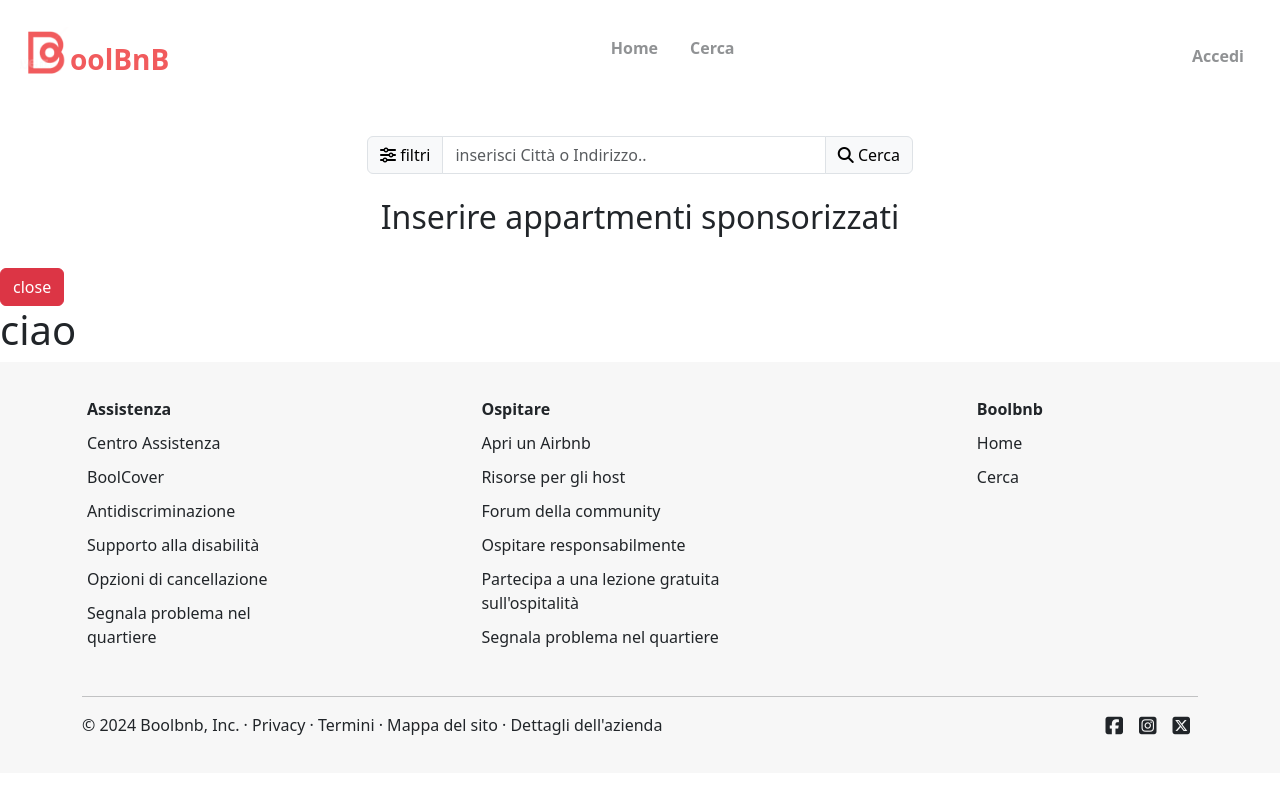
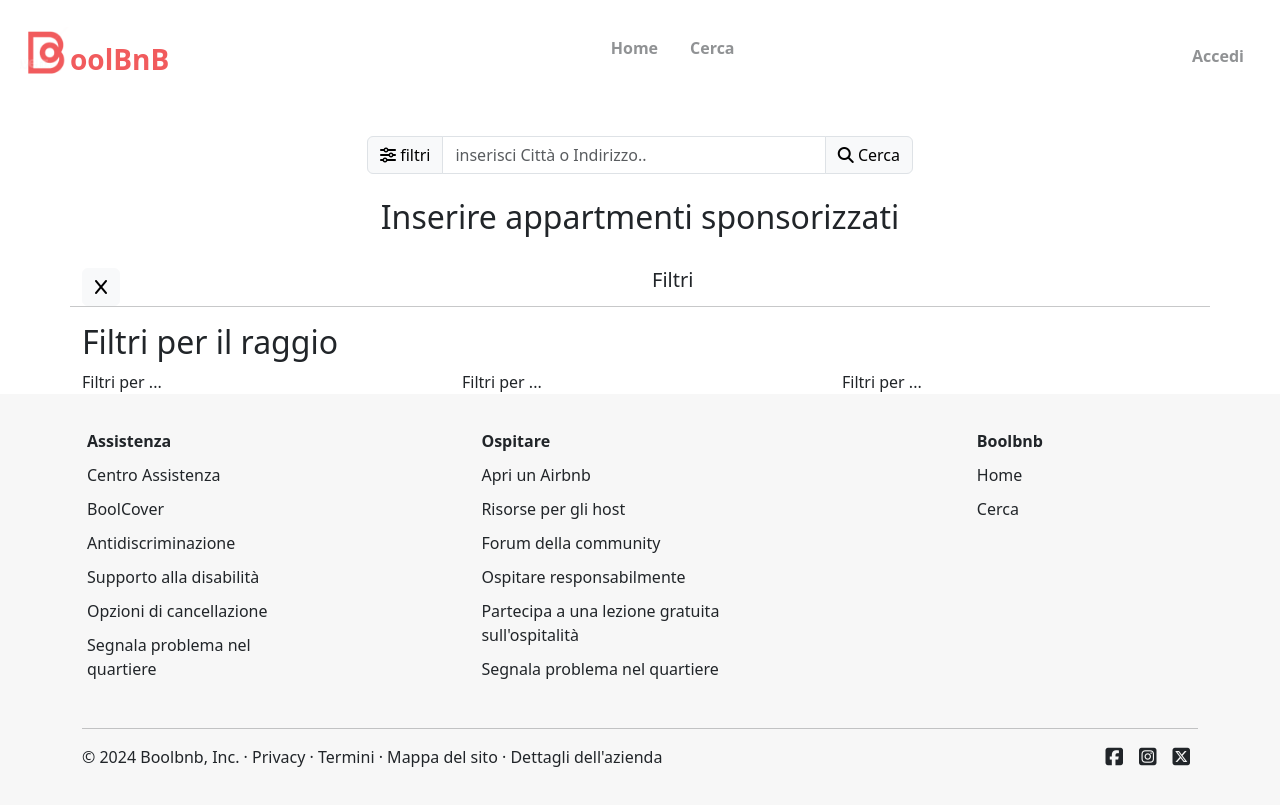
Before and after one commit to alex02r/vite-boolbnb, a Vue app: page /searched in a window 1280 px wide. Both pictures are taken after a click on the button "filtri". Built offline with nearby package versions, Linux system fonts and the light colour scheme.

Commit message:
upgrade: aggiunta struttura html per il div dei filtri

```diff
--- a/src/pages/AppSearched.vue
+++ b/src/pages/AppSearched.vue
@@ -37,7 +37,7 @@ export default {
             <div class="col-12 col-md-6">
                 <form @submit.prevent="searchApartments()">
                     <div class="input-group mb-4">
-                        <button type="button" class="btn btn-light border" @click="showModal = true"> <i class="fas fa-sliders"></i> filtri</button>
+                        <button type="button" class="btn btn-light border" @click="showModal = !showModal"> <i class="fas fa-sliders"></i> filtri</button>
                         <input type="text" class="form-control" id="address" v-model="search_address" name="address" placeholder="inserisci Città o Indirizzo.." aria-label="inserisci Città o Indirizzo.." aria-describedby="address">
                         <button class="btn btn-light border"><i class="fas fa-magnifying-glass"></i> Cerca</button>
                     </div>
@@ -61,11 +61,34 @@ export default {
         </div>
     </div>
 -->
-<div class="" v-if="showModal">
-    <button class="btn btn-danger" @click="showModal = false">close</button>
-    <h1>ciao</h1>
-  </div>
+<div class="filters" v-if="showModal">
+    <div class="container">
+        <div class="row justify-content-between">
+            <div class="col-2">
+                <button class="btn btn-light" @click="showModal = !showModal"><i class="fas fa-x"></i></button>
+            </div>
+            <div class="col-6">
+                <h5>Filtri</h5>
+            </div>
+            <hr>
+        </div>
+        <div class="row">
+            <div class="col-12">
+                <h2>Filtri per il raggio</h2>
+            </div>
+            <div class="col-4">
+                Filtri per ...
+            </div>
+            <div class="col-4">
+                Filtri per ...
+            </div>
+            <div class="col-4">
+                Filtri per ...
+            </div>
+        </div>
 
+    </div>
+</div>
 </template>
 <style lang="scss" scoped>
 
```
